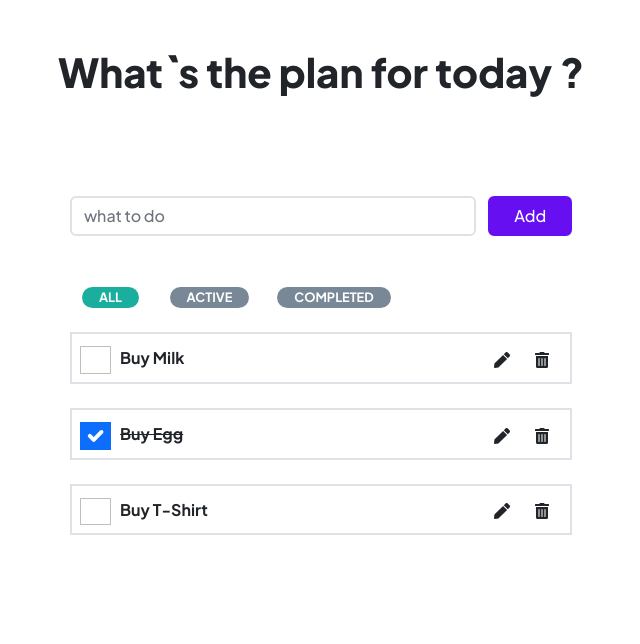
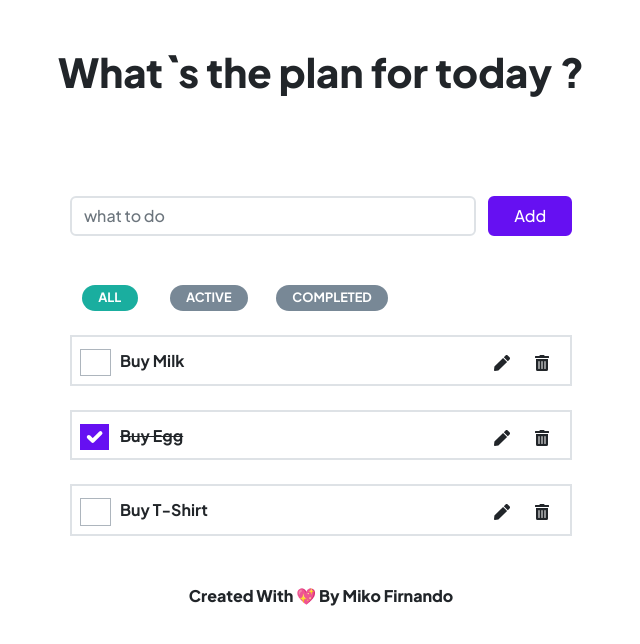
Before and after one commit to Shou9xMyko/todo-list-react-redux, a React (Vite) app: page / in a window 1280 px wide. Shown: the top 644 px of the page, without its empty margins (319-959 px from the left). Built offline with nearby package versions, Linux system fonts and the light colour scheme.

Commit message:
Todo List App By Miko Firnando

```diff
--- a/src/App.css
+++ b/src/App.css
@@ -15,3 +15,7 @@
   margin-bottom: 2.5em;
   font-family: "Jakarta-Sans-ExtraBold";
 }
+
+.author {
+  font-family: "Jakarta-Sans-ExtraBold";
+}
--- a/src/App.jsx
+++ b/src/App.jsx
@@ -13,10 +13,6 @@ function App() {
   const [filterTodo, setFilterTodo] = useState([]);
 
   const handleFilterTodo = (filter) => {
-    const checkSameData = [];
-    checkSameData.push(filter);
-    console.log(checkSameData);
-
     let notTaskCompleted = [
       {
         id: 404,
@@ -39,7 +35,7 @@ function App() {
   };
 
   return (
-    <div className="wrapperApp bg-dangers mt-5">
+    <div className="wrapperApp mt-5">
       <h1 className="fw-bold titlePlan text-center">
         What`s the plan for today ?
       </h1>
@@ -59,6 +55,9 @@ function App() {
           filterTodo={filterTodo}
         />
       </div>
+      <p className="author text-center mt-5">
+        Created With 💖 By Miko Firnando
+      </p>
     </div>
   );
 }
--- a/src/Redux/Reducer/Reducer.jsx
+++ b/src/Redux/Reducer/Reducer.jsx
@@ -8,10 +8,8 @@ const Reducers = (state = dataItem, action) => {
     case "removeData":
       return state.filter((data) => data.id != action.id);
     case "CheckBoxTodo":
-      // const todoArray = [];
       const todoArray = state.map((items) => {
         if (items.id == action.id) {
-          // items.completed = !items.completed;
           return { ...items, completed: !items.completed };
         }
         return items;
--- a/src/component/ButtonStatus/ButtonStatus.css
+++ b/src/component/ButtonStatus/ButtonStatus.css
@@ -8,4 +8,5 @@
 #btn-completed {
   font-family: "Jakarta-Sans-Bold";
   font-size: 0.8em;
+  padding: 0.2em 1.2em !important;
 }
--- a/src/component/ButtonStatus/ButtonStatus.jsx
+++ b/src/component/ButtonStatus/ButtonStatus.jsx
@@ -2,7 +2,7 @@ import "./ButtonStatus.css";
 import { useEffect, useState } from "react";
 import { useSelector } from "react-redux";
 
-const ButtonStatus = ({ handleFilterTodo, filterTodo }) => {
+const ButtonStatus = ({ handleFilterTodo }) => {
   const todos = useSelector((state) => state.Reducers);
   const [buttonColorAll, setButtonColorAll] = useState("#1aae9f");
   const [buttonColorActive, setButtonColorActive] = useState("#788896");
@@ -24,7 +24,6 @@ const ButtonStatus = ({ handleFilterTodo, filterTodo }) => {
       activeFilter.length == 0
         ? handleFilterTodo(notActiveTask)
         : handleFilterTodo(activeFilter);
-      // handleFilterTodo(todos.filter((item) => item.completed == false));
     } else if (conditionalFilter == "completedFilter") {
       handleFilterTodo(todos.filter((items) => items.completed));
     } else {
@@ -33,7 +32,7 @@ const ButtonStatus = ({ handleFilterTodo, filterTodo }) => {
   }, [todos]);
 
   const handleButtonAll = () => {
-    // console.log(todos);
+    setConditionalFilter("");
     setButtonColorAll("#1aae9f");
     setButtonColorActive("#788896");
     setButtonColorCompleted("#788896");
@@ -61,30 +60,30 @@ const ButtonStatus = ({ handleFilterTodo, filterTodo }) => {
 
   return (
     <div className="row mt-5 p-0 mb-4 gx-5">
-      <div className="col-2 bg-primarys pe-0">
+      <div className="col-2 pe-0">
         <button
           id="btn-all"
-          className="btn rounded-pill pt-0 pb-0 ps-3 pe-3"
+          className="btn rounded-pill "
           style={{ backgroundColor: buttonColorAll, color: "white" }}
           onClick={handleButtonAll}
         >
           ALL
         </button>
       </div>
-      <div className="col-2 bg-warnings w-auto ">
+      <div className="col-2 w-auto ">
         <button
           id="btn-active"
-          className="btn rounded-pill pt-0 pb-0 ps-3 pe-3 ms-3 ms-sm-3 ms-md-2 ms-lg-0 activeButton"
+          className="btn rounded-pill ms-3 ms-sm-3 ms-md-2 ms-lg-0 activeButton"
           style={{ backgroundColor: buttonColorActive, color: "white" }}
           onClick={handleButtonActive}
         >
           ACTIVE
         </button>
       </div>
-      <div className="col-2 bg-dangers w-auto ps-1 ">
+      <div className="col-2 w-auto ps-1 ">
         <button
           id="btn-completed"
-          className="btn rounded-pill pt-0 pb-0 ps-3 pe-3"
+          className="btn rounded-pill "
           style={{ backgroundColor: buttonColorCompleted, color: "white" }}
           onClick={handleButtonCompleted}
         >
--- a/src/component/Form/Form.jsx
+++ b/src/component/Form/Form.jsx
@@ -83,10 +83,7 @@ const Form = ({ FormVisibility, EditTodoList, cancelUpdateList }) => {
               Update
             </button>
           </div>
-          <div
-            className="col-12 bg-dangers p-0 mt-4"
-            onClick={cancelUpdateList}
-          >
+          <div className="col-12 p-0 mt-4" onClick={cancelUpdateList}>
             <button id="btn-back" className="btn btn-primary w-100">
               Back
             </button>
--- a/src/component/TodoList/HasilTodoList.css
+++ b/src/component/TodoList/HasilTodoList.css
@@ -12,6 +12,17 @@
   padding: 0.8em 0.9em;
 }
 
+.form-check-input {
+  box-shadow: none !important;
+  border-color: #adb5bd !important;
+}
+
+.form-check-input:checked {
+  background-color: #6610f2 !important;
+  box-shadow: none !important;
+  border: none;
+}
+
 .showNotCompletedText {
   font-family: "Jakarta-Sans-Bold";
 }
--- a/src/component/TodoList/HasilTodoList.jsx
+++ b/src/component/TodoList/HasilTodoList.jsx
@@ -2,16 +2,12 @@ import "./HasilTodoList.css";
 import { useSelector, useDispatch } from "react-redux";
 import { removeList, handleCheckBox } from "../../Redux/Action/Action";
 import { FaPen, FaTrashAlt } from "react-icons/fa";
-import { useEffect } from "react";
 
 function TodoList({ handleEditList, FormVisibility, filterTodo }) {
   const todoData = useSelector((state) => state.Reducers);
 
   const dispatch = useDispatch();
 
-  // useEffect(() => {
-  //   console.log(filterTodo);
-  // }, [filterTodo]);
   return (
     <>
       <ul className="p-0">
```
